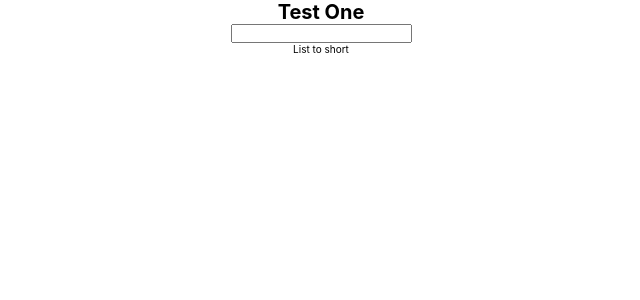
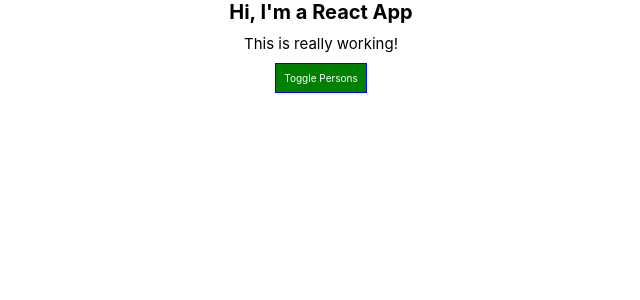
Before and after one commit to DevJBlack/React-complete-guide, a React (Create React App) app: page / in a window 1280 px wide. Shown: the top 300 px of the page, without its empty margins (319-959 px from the left). Built offline with nearby package versions, Linux system fonts and the light colour scheme.

Commit message:
dynamic styling

```diff
--- a/src/App.js
+++ b/src/App.js
@@ -1,104 +1,119 @@
-// import React, { Component } from 'react';
+import React, { Component } from 'react';
 import './sass/App.scss'
-// import Person from './Person/Person'
-import TestInput from './Components/SecondTest/TestInput'
-
-// class App extends Component {
-//   state = {
-//     persons: [
-//       { id: 'a', name: 'Max', age: 28 },
-//       { id: 'b', name: 'Devin', age: 24 },
-//       { id: 'c', name: 'Jesse', age: 24 }
-//     ],
-//     otherState: 'some other value',
-//     showPersons: false
-//   }
-
-//   nameChangedHandler = ( event, id ) => {
-//     const personIndex = this.state.persons.findIndex(p => {
-//       return p.id === id;
-//     });
-
-//     const person = {
-//       ...this.state.persons[personIndex]
-//     };
-
-//     person.name = event.target.value
-//     const persons = [...this.state.persons]
-//     persons[personIndex] = person;
+import Person from './Person/Person'
 
 
-//     this.setState( { persons: persons } )
-//   }
+class App extends Component {
+  state = {
+    persons: [
+      { id: 'a', name: 'Max', age: 28 },
+      { id: 'b', name: 'Devin', age: 24 },
+      { id: 'c', name: 'Jesse', age: 24 }
+    ],
+    otherState: 'some other value',
+    showPersons: false
+  }
 
-//   deletePersonHandler = ( personIndex) => {
-//     const persons = [...this.state.persons];
-//     persons.splice(personIndex, 1);
-//     this.setState({persons: persons});
-//   }
+  nameChangedHandler = ( event, id ) => {
+    const personIndex = this.state.persons.findIndex(p => {
+      return p.id === id;
+    });
 
-//   togglePersonsHandler = () => {
-//     const doesShow = this.state.showPersons;
-//     this.setState( { showPersons: !doesShow } )
-//   }
+    const person = {
+      ...this.state.persons[personIndex]
+    };
 
-//   render () {
-//     const style = {
-//       backgroundColor: 'white',
-//       font: 'inherit',
-//       border: '1px solid blue',
-//       padding: '8px',
-//       cursor: 'pointer'
-//     }
-
-//     let persons = null;
-
-//     if ( this.state.showPersons ) {
-//       persons = (
-//         <div>
-//           {this.state.persons.map((person, index) => {
-//             return <Person
-//               click={() => this.deletePersonHandler(index)}
-//               name={person.name}
-//               age={person.age}
-//               key={person.id}
-//               changed={(event) => this.nameChangedHandler(event, person.id)}
-//             />
-//           })}
-//         </div>
-//       )
-//     }
-
-//     return (
-//       <div className="App">
-//         <h1>Hi, I'm a React App</h1>
-//         <p>This is really working!</p>
-//         <button
-//           style={style}
-//           onClick={this.togglePersonsHandler}> Toggle Persons </button>
-//           { persons }
-//       </div>
-//     )
-
-//   }
+    person.name = event.target.value
+    const persons = [...this.state.persons]
+    persons[personIndex] = person;
 
 
-// }
-// export default App
+    this.setState( { persons: persons } )
+  }
 
-import React from 'react'
+  deletePersonHandler = ( personIndex) => {
+    const persons = [...this.state.persons];
+    persons.splice(personIndex, 1);
+    this.setState({persons: persons});
+  }
 
-const App = () => {
+  togglePersonsHandler = () => {
+    const doesShow = this.state.showPersons;
+    this.setState( { showPersons: !doesShow } )
+  }
 
-  return(
-    <div className='App'>
-      <h1>Test One</h1>
-      <TestInput />
+  render () {
+    const style = {
+      backgroundColor: 'green',
+      color:'white',
+      font: 'inherit',
+      border: '1px solid blue',
+      padding: '8px',
+      cursor: 'pointer'
+    }
+
+    let persons = null;
+
+    if ( this.state.showPersons ) {
+      persons = (
+        <div>
+          {this.state.persons.map((person, index) => {
+            return <Person
+              click={() => this.deletePersonHandler(index)}
+              name={person.name}
+              age={person.age}
+              key={person.id}
+              changed={(event) => this.nameChangedHandler(event, person.id)}
+            />
+          })}
         </div>
       )
+
+      style.backgroundColor = 'red';
+      style.border = '1px solid black';
     }
 
+    let classes = [];
+    if ( this.state.persons.length <= 2) {
+      classes.push('red'); // classes = ['red']
+    }
+    if (this.state.persons.length <= 1) {
+      classes.push('bold') //classes = ['red', 'bold]
+    }
+
+    return (
+      <div className="App">
+        <h1>Hi, I'm a React App</h1>
+        <p className={classes.join(' ')} >This is really working!</p>
+        <button
+          style={style}
+          onClick={this.togglePersonsHandler}> Toggle Persons </button>
+          { persons }
+      </div>
+    )
+
+  }
+
+
+}
 export default App
+
+
+// TEST ONE
+// import React from 'react'
+// import TestInput from './Components/SecondTest/TestInput'
+
+// const App = () => {
+
+//   return(
+//     <div className='App'>
+//       <h1>Test One</h1>
+//       <TestInput />
+//     </div>
+//   )
+// }
+
+// export default App
 
 
 
--- a/src/sass/base/_base.scss
+++ b/src/sass/base/_base.scss
@@ -14,4 +14,17 @@ html {
 
 .App {
   text-align: center;
+
+    p {
+      margin: 1rem;
+      font-size: 1.5rem;
+    }
 }
+
+.red {
+  color: red;
+}
+
+.bold {
+  font-weight: bold;
+}
```
Lines whose indentation alone changed are shown as unchanged.
